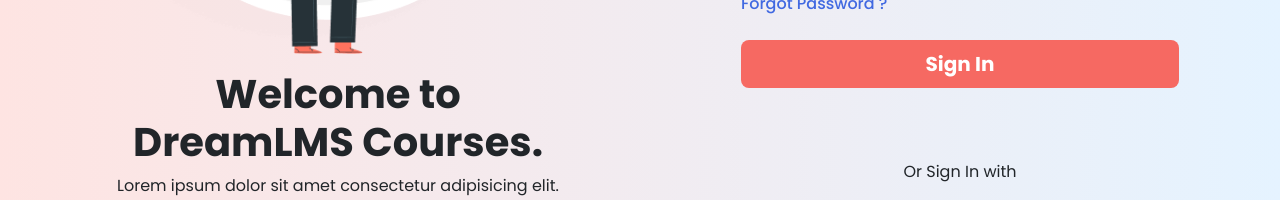
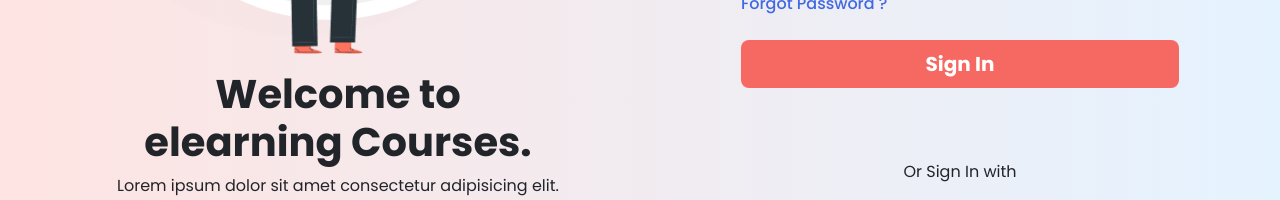
Before and after one commit to shonkor-das/eLearning-platfrom, a React (Create React App) app: page /sign-in in a window 1280 px wide. Shown: the part 665-865 px from the top of the page. Built offline with nearby package versions, Linux system fonts and the light colour scheme; no server answers.

Commit message:
Blog card added

```diff
--- a/src/component/signIn/SignIn.js
+++ b/src/component/signIn/SignIn.js
@@ -55,7 +55,7 @@ const SignIn = () => {
         < div className='col-12 col-lg-6 ps-0 ps-lg-5 d-none d-lg-block' >
           <img src={singInImg} className='img-fluid' alt="" />
           <div className='text-center pt-3'>
-            <h1 className='fw-bold'>Welcome to <br /> DreamLMS Courses.</h1>
+            <h1 className='fw-bold'>Welcome to <br /> elearning Courses.</h1>
             <p className='px-0 px-lg-5'>Lorem ipsum dolor sit amet consectetur adipisicing elit. Ratione labore vitae iusto officiis repudiandae cumque aliquid eius laborum doloribus non?</p>
           </div>
         </div >
```
